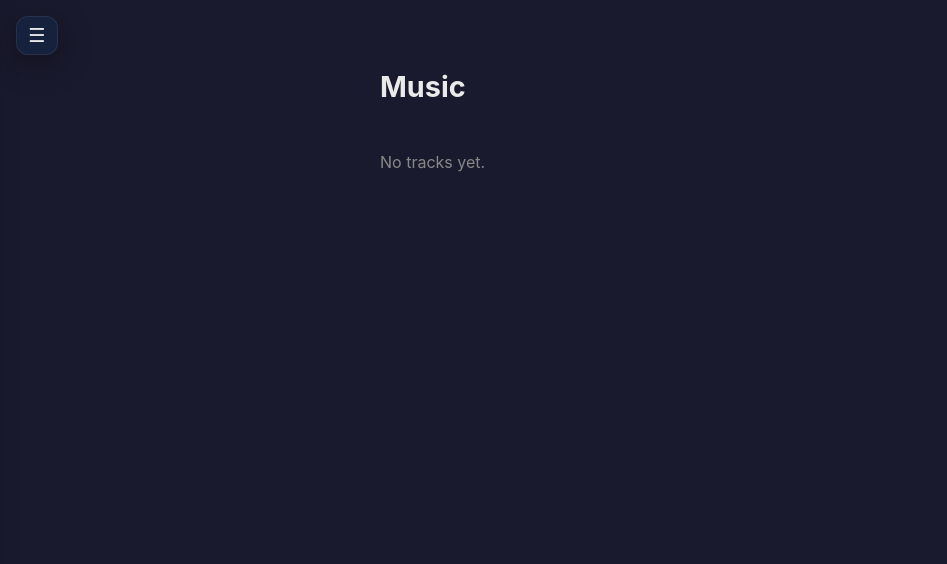
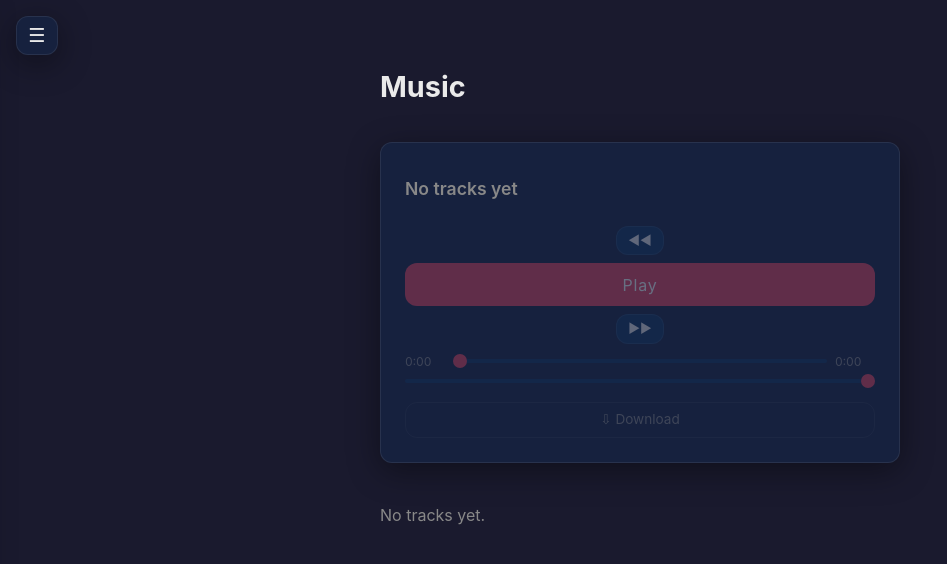
Before and after one commit to Shannon-Goddard/autonom-page, a plain HTML site: page template/music.html in a window 1280 px wide. Shown: the whole page, without its empty margins (0-947 px from the left). Drawn offline with Linux system fonts and the light colour scheme.

Commit message:
music: player always visible, grayed out when empty, no auto-load after upload

```diff
--- a/template/music.js
+++ b/template/music.js
@@ -21,7 +21,14 @@
     } catch { /* offline */ }
 
     renderTrackList();
-    loadTrack(currentIndex);
+    // Set placeholder state if no tracks yet
+    if (!tracks().length) {
+      setText('track-title', 'No tracks yet');
+      setText('track-artist', '');
+      document.getElementById('player')?.classList.add('no-track');
+    } else {
+      loadTrack(0);
+    }
     wirePlayer();
 
     if (Autonom.isOwner()) {
@@ -35,10 +42,7 @@
 
   function loadTrack(index) {
     const list = tracks();
-    if (!list.length) {
-      document.getElementById('player')?.classList.add('hidden');
-      return;
-    }
+    if (!list.length) return;
     currentIndex = Math.max(0, Math.min(index, list.length - 1));
     const t = list[currentIndex];
     audio.src = `assets/music/${t.filename}`;
@@ -46,13 +50,13 @@
     setText('track-artist', t.artist || '');
     const dl = document.getElementById('download-track');
     if (dl) { dl.href = `assets/music/${t.filename}`; dl.download = t.filename; }
-    document.getElementById('player')?.classList.remove('hidden');
     const playBtn = document.getElementById('play-pause');
     if (playBtn) playBtn.textContent = 'Play';
     setText('time-current', '0:00');
     setText('time-total',   '0:00');
     const seekBar = document.getElementById('seek-bar');
     if (seekBar) seekBar.value = 0;
+    document.getElementById('player')?.classList.remove('no-track');
     highlightActive();
   }
 
@@ -200,10 +204,7 @@
     try { await Autonom.regenerateRSS(config); } catch { /* non-fatal */ }
 
     renderTrackList();
-    if (!existing.length) {
-      // Don't auto-load — file needs Pages rebuild before it's servable
-      document.getElementById('player')?.classList.add('hidden');
-    }
+    // Never auto-load — user clicks a track when ready
     Autonom.toast(`${added.length} track${added.length > 1 ? 's' : ''} uploaded`, 'success');
     if (btn) { btn.disabled = false; btn.textContent = 'Upload Tracks'; }
     fileInput.value = '';
--- a/template/styles.css
+++ b/template/styles.css
@@ -669,7 +669,14 @@ main {
   box-shadow: var(--shadow);
 }
 
-#track-info { text-align: center; }
+#player.no-track #player-controls,
+#player.no-track #download-track {
+  opacity: 0.35;
+  pointer-events: none;
+}
+#player.no-track #track-title { color: var(--text-muted); }
+
+
 #track-title  { font-size: 1.1rem; font-weight: 600; }
 #track-artist { font-size: 0.9rem; color: var(--text-muted); margin-top: 0.2rem; }
 
```
